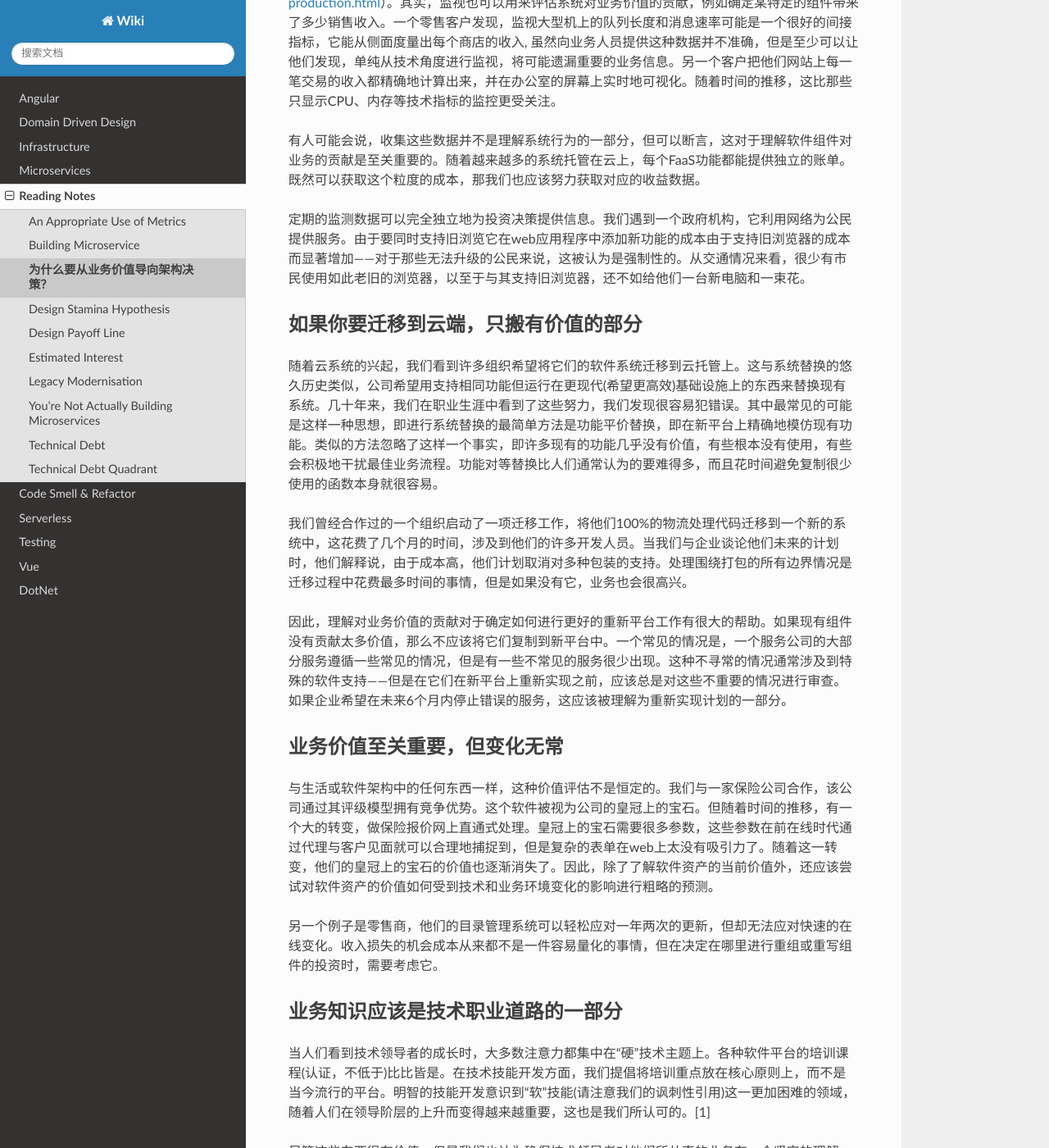
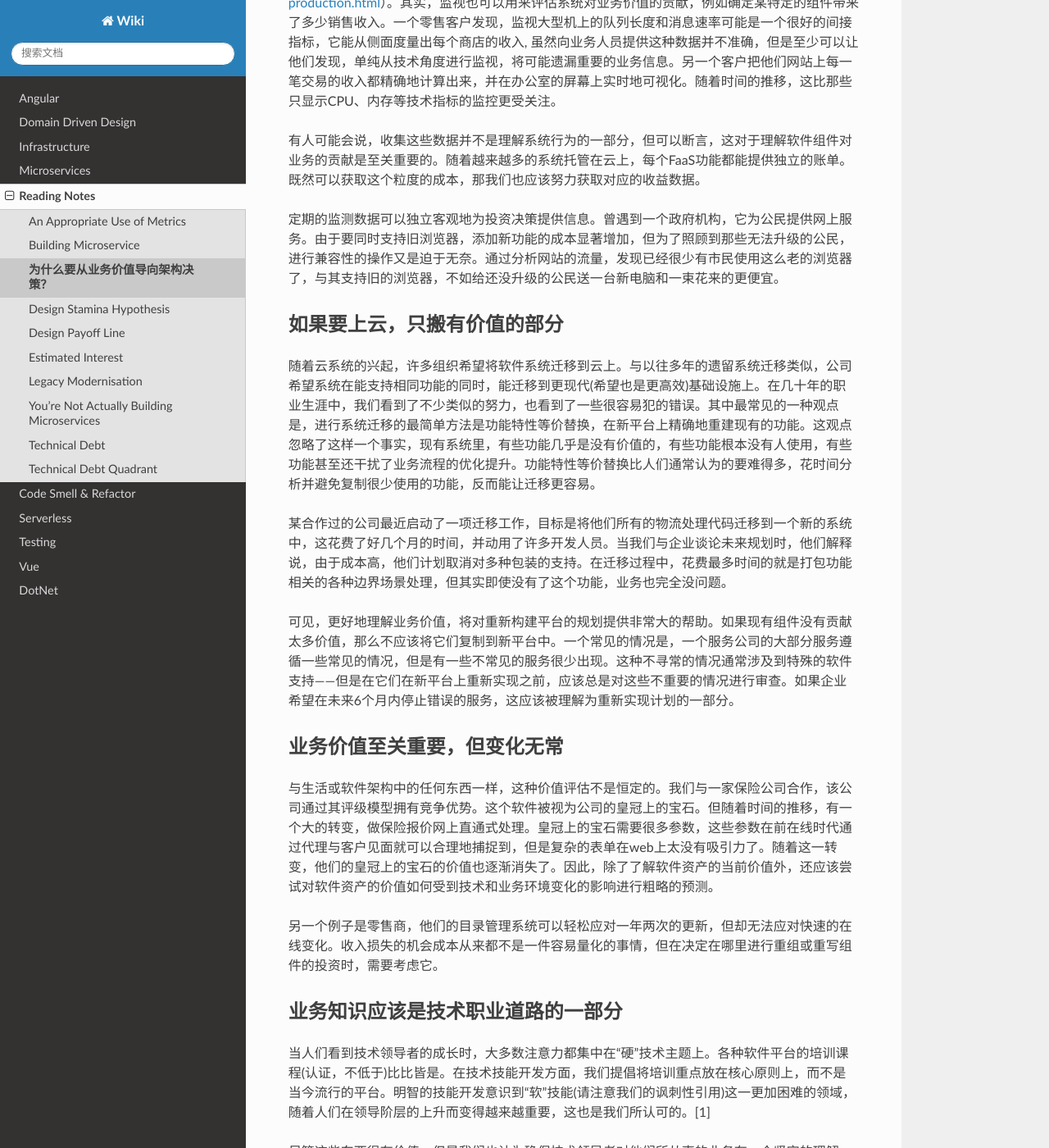
Before and after one commit to abigail830/Sphinx_wiki, a Sphinx documentation site: the page built from source/Reading/Business-Value-as-an-Architectural-Attribute.rst, in a window 1280 px wide and 1400 px high, scrolled down 2079 px. Shown: the whole window at 82% size. Built offline with Sphinx 7.4.7 and the Read the Docs theme 2.0.0, drawn with Linux system fonts in a browser that asks for light colours.

Commit message:
Update Business-Value-as-an-Architectural-Attribute.rst

```diff
--- a/source/Reading/Business-Value-as-an-Architectural-Attribute.rst
+++ b/source/Reading/Business-Value-as-an-Architectural-Attribute.rst
@@ -49,17 +49,17 @@
 
 有人可能会说，收集这些数据并不是理解系统行为的一部分，但可以断言，这对于理解软件组件对业务的贡献是至关重要的。随着越来越多的系统托管在云上，每个FaaS功能都能提供独立的账单。既然可以获取这个粒度的成本，那我们也应该努力获取对应的收益数据。
 
-定期的监测数据可以完全独立地为投资决策提供信息。我们遇到一个政府机构，它利用网络为公民提供服务。由于要同时支持旧浏览它在web应用程序中添加新功能的成本由于支持旧浏览器的成本而显著增加——对于那些无法升级的公民来说，这被认为是强制性的。从交通情况来看，很少有市民使用如此老旧的浏览器，以至于与其支持旧浏览器，还不如给他们一台新电脑和一束花。
+定期的监测数据可以独立客观地为投资决策提供信息。曾遇到一个政府机构，它为公民提供网上服务。由于要同时支持旧浏览器，添加新功能的成本显著增加，但为了照顾到那些无法升级的公民，进行兼容性的操作又是迫于无奈。通过分析网站的流量，发现已经很少有市民使用这么老的浏览器了，与其支持旧的浏览器，不如给还没升级的公民送一台新电脑和一束花来的更便宜。
 
 
-如果你要迁移到云端，只搬有价值的部分
+如果要上云，只搬有价值的部分
 -----------------------------------------
 
-随着云系统的兴起，我们看到许多组织希望将它们的软件系统迁移到云托管上。这与系统替换的悠久历史类似，公司希望用支持相同功能但运行在更现代(希望更高效)基础设施上的东西来替换现有系统。几十年来，我们在职业生涯中看到了这些努力，我们发现很容易犯错误。其中最常见的可能是这样一种思想，即进行系统替换的最简单方法是功能平价替换，即在新平台上精确地模仿现有功能。类似的方法忽略了这样一个事实，即许多现有的功能几乎没有价值，有些根本没有使用，有些会积极地干扰最佳业务流程。功能对等替换比人们通常认为的要难得多，而且花时间避免复制很少使用的函数本身就很容易。
+随着云系统的兴起，许多组织希望将软件系统迁移到云上。与以往多年的遗留系统迁移类似，公司希望系统在能支持相同功能的同时，能迁移到更现代(希望也是更高效)基础设施上。在几十年的职业生涯中，我们看到了不少类似的努力，也看到了一些很容易犯的错误。其中最常见的一种观点是，进行系统迁移的最简单方法是功能特性等价替换，在新平台上精确地重建现有的功能。这观点忽略了这样一个事实，现有系统里，有些功能几乎是没有价值的，有些功能根本没有人使用，有些功能甚至还干扰了业务流程的优化提升。功能特性等价替换比人们通常认为的要难得多，花时间分析并避免复制很少使用的功能，反而能让迁移更容易。
 
-我们曾经合作过的一个组织启动了一项迁移工作，将他们100%的物流处理代码迁移到一个新的系统中，这花费了几个月的时间，涉及到他们的许多开发人员。当我们与企业谈论他们未来的计划时，他们解释说，由于成本高，他们计划取消对多种包装的支持。处理围绕打包的所有边界情况是迁移过程中花费最多时间的事情，但是如果没有它，业务也会很高兴。
+某合作过的公司最近启动了一项迁移工作，目标是将他们所有的物流处理代码迁移到一个新的系统中，这花费了好几个月的时间，并动用了许多开发人员。当我们与企业谈论未来规划时，他们解释说，由于成本高，他们计划取消对多种包装的支持。在迁移过程中，花费最多时间的就是打包功能相关的各种边界场景处理，但其实即使没有了这个功能，业务也完全没问题。
 
-因此，理解对业务价值的贡献对于确定如何进行更好的重新平台工作有很大的帮助。如果现有组件没有贡献太多价值，那么不应该将它们复制到新平台中。一个常见的情况是，一个服务公司的大部分服务遵循一些常见的情况，但是有一些不常见的服务很少出现。这种不寻常的情况通常涉及到特殊的软件支持——但是在它们在新平台上重新实现之前，应该总是对这些不重要的情况进行审查。如果企业希望在未来6个月内停止错误的服务，这应该被理解为重新实现计划的一部分。
+可见，更好地理解业务价值，将对重新构建平台的规划提供非常大的帮助。如果现有组件没有贡献太多价值，那么不应该将它们复制到新平台中。一个常见的情况是，一个服务公司的大部分服务遵循一些常见的情况，但是有一些不常见的服务很少出现。这种不寻常的情况通常涉及到特殊的软件支持——但是在它们在新平台上重新实现之前，应该总是对这些不重要的情况进行审查。如果企业希望在未来6个月内停止错误的服务，这应该被理解为重新实现计划的一部分。
 
 
 业务价值至关重要，但变化无常
```
